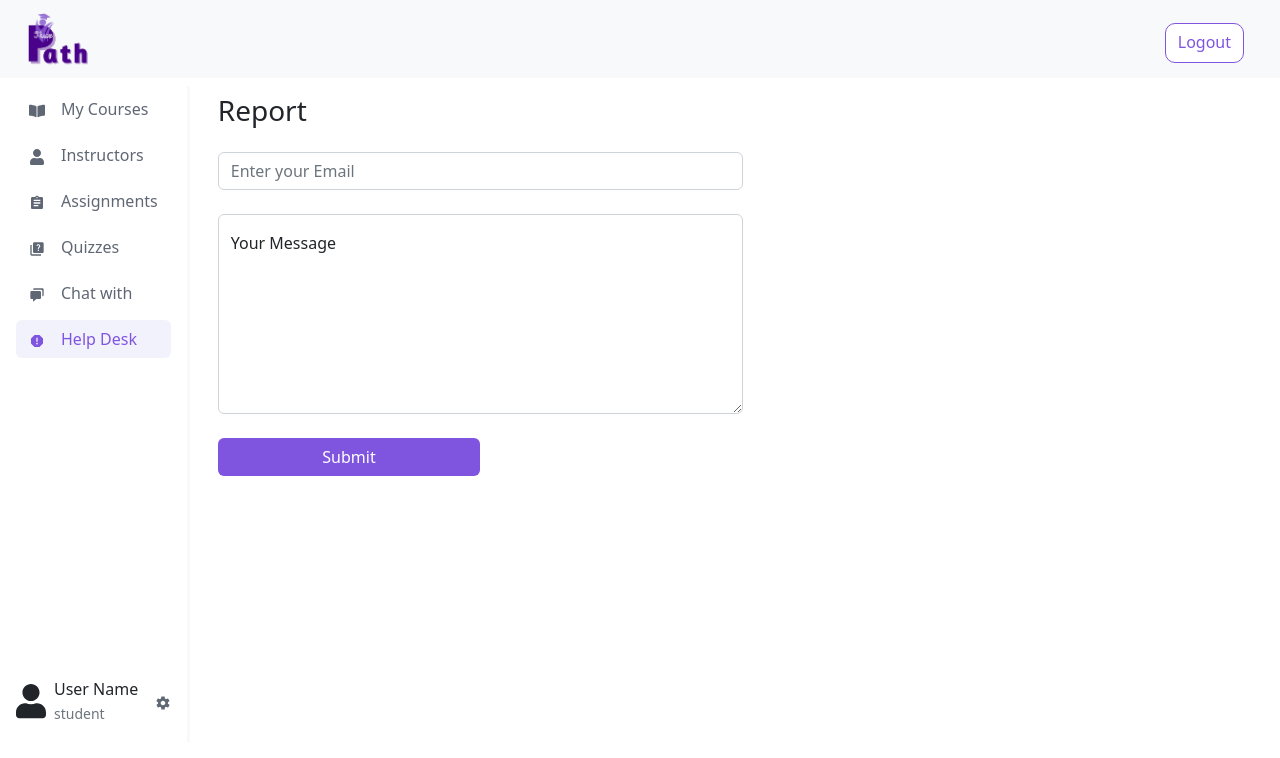
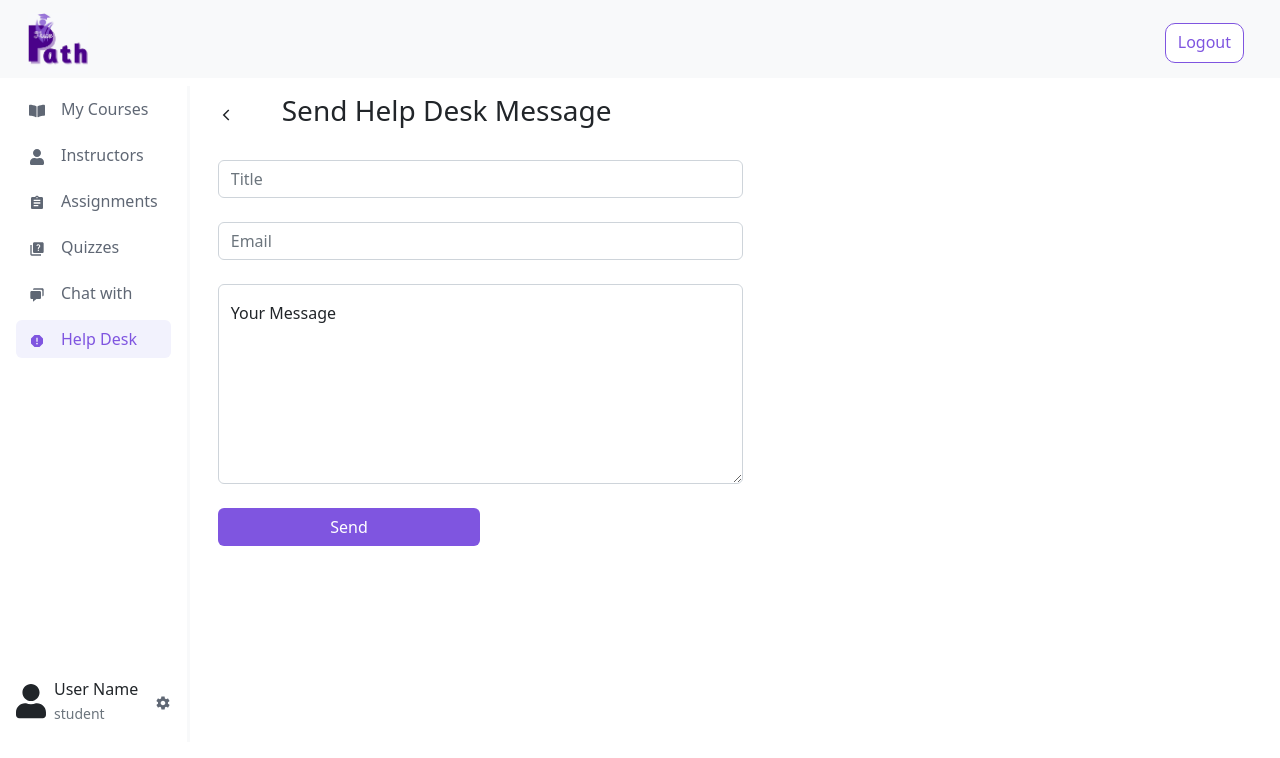
Before and after one commit to Final-Project-CS599/front-end, a React (Vite) app: page /student/helpDesk/send in a window 1280 px wide. Shown: the top 758 px of the page. Built offline with nearby package versions, Linux system fonts and the light colour scheme.

Commit message:
add help desk messaging functionality with API integration and UI updates

```diff
--- /dev/null
+++ b/src/api/student/HelpDesk.js
@@ -0,0 +1,25 @@
+import { axiosInstance } from '../axiosCopy';
+import { useMutation, useQuery } from '@tanstack/react-query';
+const getMessages = async () => {
+  const response = await axiosInstance.get(`/student/help-desk/messages`);
+  return response.data;
+};
+
+const sendMessage = async (messageData) => {
+  const response = await axiosInstance.post(`/student/help-desk/messages`, messageData);
+  return response.data;
+};
+
+export const useGetHelpDeskMessages = () => {
+  return useQuery({
+    queryKey: ['help-desk-messages'],
+    queryFn: getMessages,
+  });
+};
+
+export const useSendHelpDeskMessage = () => {
+  return useMutation({
+    mutationKey: ['send-help-desk-message'],
+    mutationFn: sendMessage,
+  });
+};
--- a/src/pages/student/helpDesk/Send.jsx
+++ b/src/pages/student/helpDesk/Send.jsx
@@ -1,20 +1,62 @@
-import React from 'react';
+import React, { useState } from 'react';
+import { useSendHelpDeskMessage } from '../../../api/student/HelpDesk';
+import { IoChevronBackSharp } from 'react-icons/io5';
+import { useNavigate } from 'react-router-dom';
 
 const Send = () => {
+  const [title, setTitle] = useState('');
+  const [description, setDescription] = useState('');
+  const [email, setEmail] = useState('');
+  const navigate = useNavigate();
+
+  const { mutate: sendMessage, isPending } = useSendHelpDeskMessage();
+
+  const handleSubmit = (e) => {
+    e.preventDefault();
+    sendMessage({ title, description, email });
+  };
+
   return (
     <div>
-      <h3>Report</h3>
-      <input type="text" placeholder="Enter your Email" className="form-control w-50 mt-4" />
+      <div className="d-flex gap-5 align-items-center mb-4">
+        <IoChevronBackSharp cursor={'pointer'} onClick={() => navigate(-1)} />
+        <h3>Send Help Desk Message</h3>
+      </div>
+
+      <form onSubmit={handleSubmit}>
+        <input
+          type="text"
+          placeholder="Title"
+          className="form-control w-50 mt-4"
+          value={title}
+          onChange={(e) => setTitle(e.target.value)}
+          required
+        />
+        <input
+          type="email"
+          placeholder="Email"
+          value={email}
+          className="form-control w-50 mt-4"
+          onChange={(e) => setEmail(e.target.value)}
+          required
+        />
         <div className="form-floating">
           <textarea
             className="form-control w-50 mt-4"
-          placeholder="Leave a comment here"
+            placeholder="Description"
+            value={description}
+            onChange={(e) => setDescription(e.target.value)}
+            required
             id="floatingTextarea"
             style={{ height: '200px' }}
-        ></textarea>
+          />
           <label htmlFor="floatingTextarea">Your Message</label>
         </div>
-      <button className="btn btn-outline-purple mt-4 w-25">Submit</button>
+
+        <button type="submit" className="btn btn-outline-purple mt-4 w-25" disabled={isPending}>
+          {isPending ? 'Sending...' : 'Send'}
+        </button>
+      </form>
     </div>
   );
 };
--- a/src/pages/student/helpDesk/ViewMessages.jsx
+++ b/src/pages/student/helpDesk/ViewMessages.jsx
@@ -1,12 +1,13 @@
 import React, { useEffect, useState } from 'react';
 import { Link } from 'react-router-dom';
+import { useGetHelpDeskMessages } from '../../../api/student/HelpDesk';
 
 const ViewMessages = () => {
   const [messages, setMessages] = useState([]);
 
-  // Fetch helpdesk messages (replace with your API call)
+  const { data, isLoading } = useGetHelpDeskMessages();
+
   useEffect(() => {
-    // Example static data (replace with an API call)
     const fetchMessages = async () => {
       const data = [
         { id: 1, email: 'user1@example.com', message: 'I need help with my account.' },
@@ -21,7 +22,7 @@ const ViewMessages = () => {
     <div className="container mt-5">
       <div className="d-flex justify-content-between align-items-center mb-4">
         <h3>HelpDesk Messages</h3>
-        <Link to="/student/helpDesk/send" className="btn buttoncolor">
+        <Link to="/student/helpDesk/send" className="btn  btn-outline-purple">
           Send Message
         </Link>
       </div>
```
Lines whose indentation alone changed are shown as unchanged.
